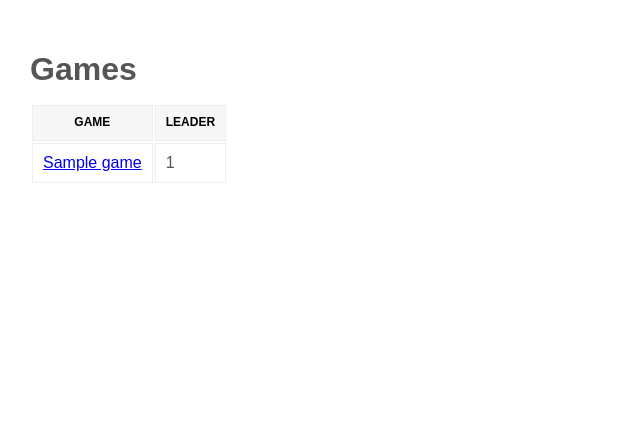
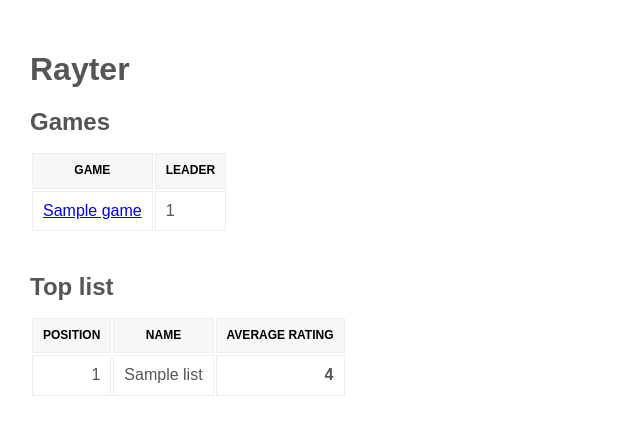
Before and after one commit to heyman/rayter-site, a Flask app: template templates/index.html in a window 1280 px wide. Shown: the top 435 px of the page, without its empty margins (0-640 px from the left). Run offline with Flask 2, Linux system fonts and the light colour scheme; the template is opened without the code that fills it: most values are stand-ins (such as "Sample title", 1, 10 or a date in 2020); some libraries are stand-ins or nearby versions.

Commit message:
Add top list.

```diff
--- a/data.py
+++ b/data.py
@@ -1,6 +1,6 @@
 import os
 import os.path
-import simplejson
+import json
 import settings
 import redis
 
@@ -11,10 +11,10 @@ def rayter_name(name):
 
 def load(name):
     raw = redis.get(rayter_name(name))
-    return simplejson.loads(raw)
+    return json.loads(raw)
 
 def save(name, data):
-    redis.set(rayter_name(name), simplejson.dumps(data))
+    redis.set(rayter_name(name), json.dumps(data))
 
 def exists(name):
     return redis.exists(rayter_name(name))
--- a/static/css/main.css
+++ b/static/css/main.css
@@ -9,12 +9,21 @@ h1 {
     margin-bottom: 15px;
 }
 
+h2 {
+    font-size: 24px;
+    margin-bottom: 15px;
+}
+
 ul {
     padding-left: 10px;
     font-size: 16px;
 }
 ul li {
     margin-bottom: 3px;
+}
+
+table {
+    margin-bottom: 40px;
 }
 
 table th {
--- a/templates/index.html
+++ b/templates/index.html
@@ -1,7 +1,9 @@
 {% extends "base.html" %}
 
 {% block content %}
-    <h1>Games</h1>
+    <h1>Rayter</h1>
+
+    <h2>Games</h2>
 
     <table>
         <tr>
@@ -15,4 +17,21 @@
             </tr>
         {% endfor %}
     </table>
-{% endblock %}
+
+    <h2>Top list</h2>
+
+    <table>
+        <tr>
+            <th>Position</th>
+            <th>Name</th>
+            <th>Average rating</th>
+        </tr>
+        {% for name, rating in top_list %}
+            <tr>
+                <td class="position">{{ loop.index }}</td>
+                <td class="name">{{ name }}</td>
+                <td class="rating">{{ rating|int }}</td>
+            </tr>
+        {% endfor %}
+    </table>
+    {% endblock %}
--- a/web.py
+++ b/web.py
@@ -2,7 +2,7 @@ import os.path
 from StringIO import StringIO
 
 from flask import Flask, render_template, request, redirect, Response
-import simplejson
+import json
 import requests
 
 import logging
@@ -45,12 +45,29 @@ def refresh_file(name):
 def index():
     game_names = sorted(data.list())
     games = []
+    global_ratings = {}
+
     for name in game_names:
         game = data.load(name)
-        print game
-        games.append((name, game['game_name'], game['ratings']))
+        players = game['ratings']
+        games.append((name, game['game_name'], players))
 
-    return render_template("index.html", games=games)
+        for player_name, game_count, rating, delta in players:
+            if player_name not in global_ratings:
+                global_ratings[player_name] = []
+            global_ratings[player_name].append(rating)
+
+    average_ratings = []
+    for player_name, player_ratings in global_ratings.items():
+        if len(player_ratings) > 3:
+            average_ratings.append((player_name, float(sum(player_ratings)) / len(player_ratings)))
+
+    print average_ratings
+
+    average_ratings.sort(key=lambda p:p[1], reverse=True)
+
+
+    return render_template("index.html", games=games, top_list=average_ratings)
 
 @app.route("/refresh/<name>")
 def refresh(name):
@@ -77,7 +94,7 @@ def post_push():
     updated = {}
     data = request.form["payload"]
     print "data:", data
-    push_info = simplejson.loads(data)
+    push_info = json.loads(data)
     for commit in push_info["commits"]:
         for name in commit.get("added", []) + commit.get("removed", []) + commit.get("modified", []):
             updated[name] = True
```
Also changed, not shown: 1 other file.
